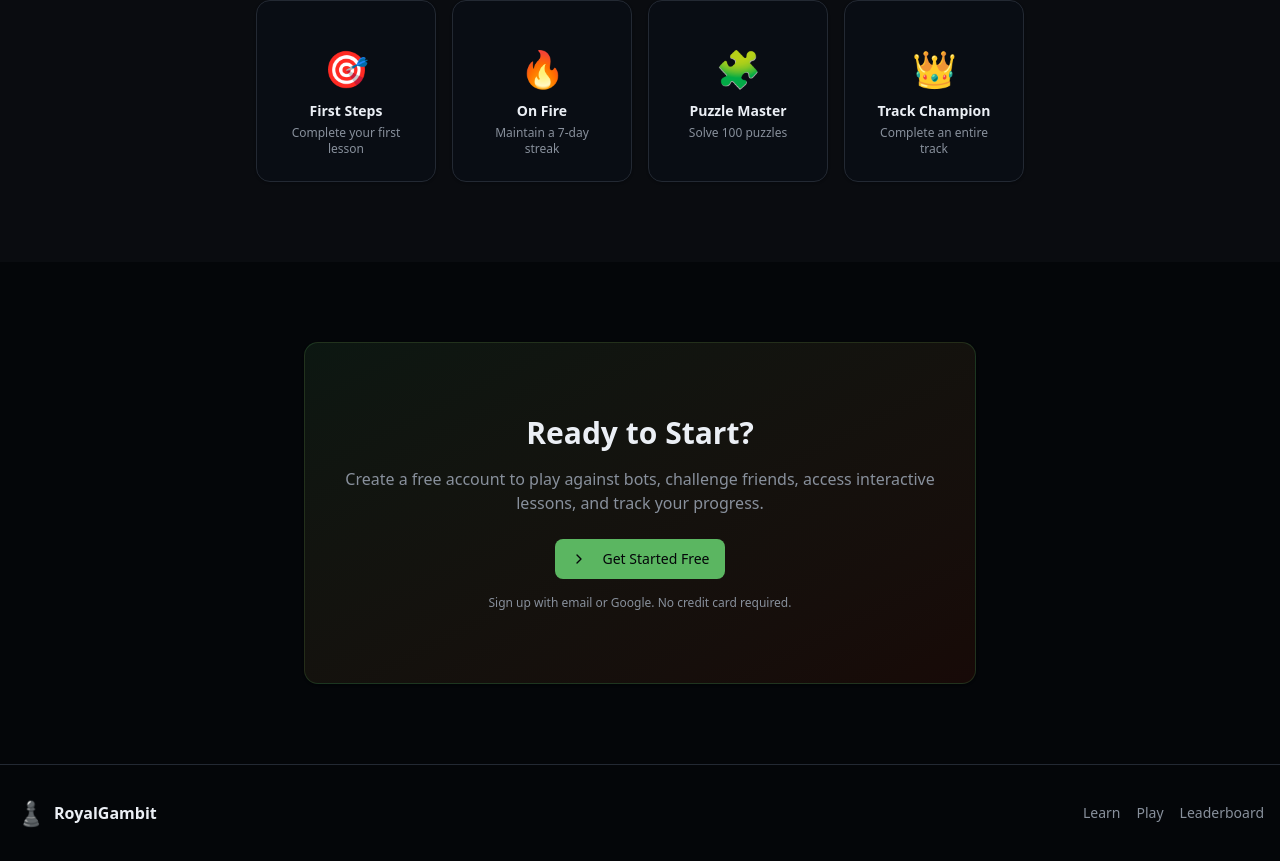
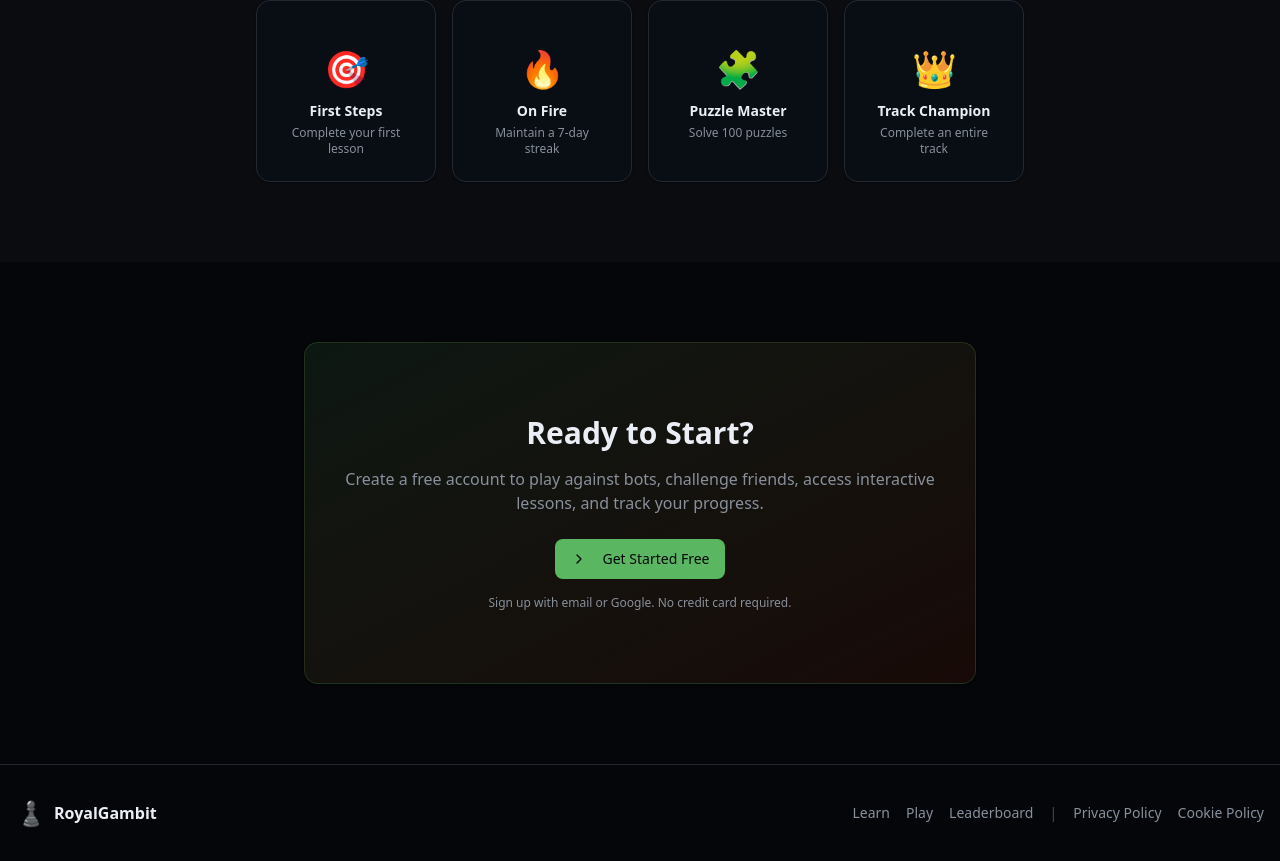
Before and after one commit to Rakeshtagadghar/Royal-Gambit-Chess, a Next.js app: page / in a window 1280 px wide. Shown: the part 2317-3178 px from the top of the page. Built offline with nearby package versions, Linux system fonts and the light colour scheme; no server answers.

Commit message:
privacy page

```diff
--- a/src/app/page.tsx
+++ b/src/app/page.tsx
@@ -409,6 +409,9 @@ export default function HomePage() {
               <Link href="/learn" className="hover:text-foreground transition-colors">Learn</Link>
               <Link href="/play" className="hover:text-foreground transition-colors">Play</Link>
               <Link href="/leaderboard" className="hover:text-foreground transition-colors">Leaderboard</Link>
+              <span className="text-muted-foreground/50">|</span>
+              <Link href="/privacy-policy" className="hover:text-foreground transition-colors">Privacy Policy</Link>
+              <Link href="/cookie-policy" className="hover:text-foreground transition-colors">Cookie Policy</Link>
             </div>
           </div>
         </div>
```
